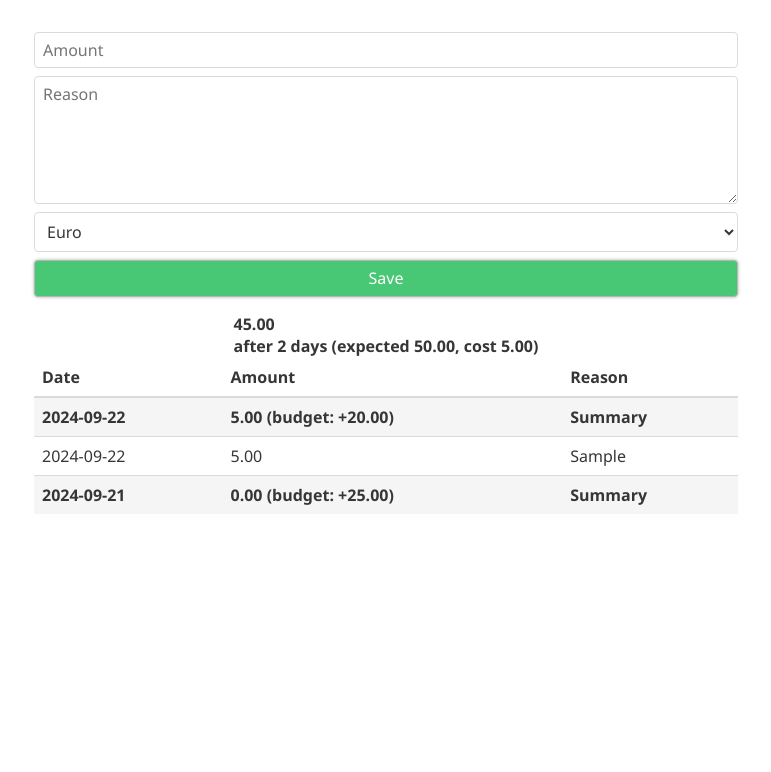
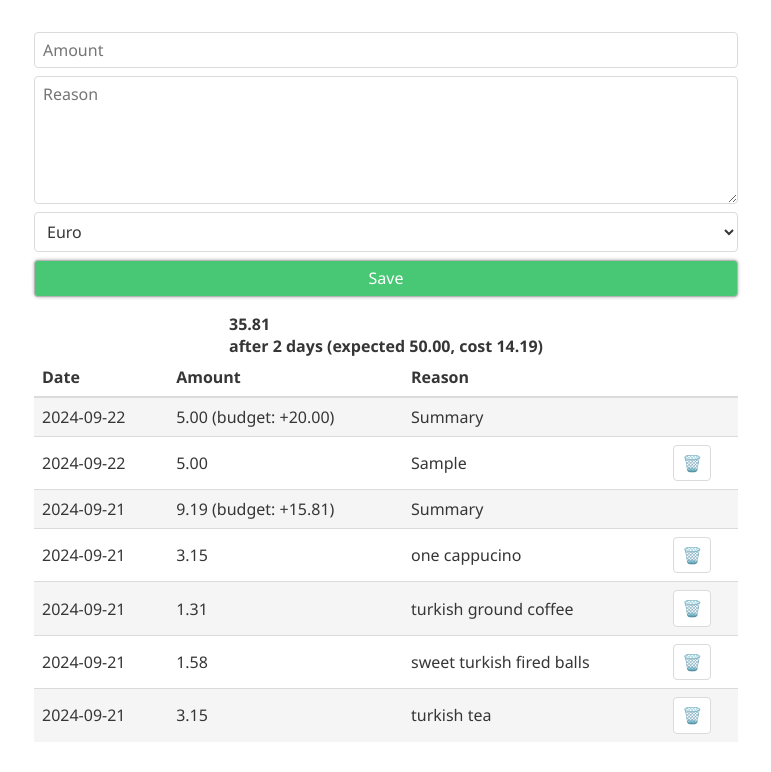
Before and after one commit to vincentrolfs/dagobert, a website with bundled scripts: page index.html in a window 1280 px wide. Both pictures are taken after typing "5", "Sample" into the empty fields and a click on the button "Save". Shown: the whole page, without its empty margins (254-1025 px from the left). Built offline with nearby package versions, Linux system fonts and the light colour scheme.

Commit message:
Implement deletion

```diff
--- a/css/main.css
+++ b/css/main.css
@@ -39,10 +39,14 @@ th {
   text-align: left;
 }
 
-.t-bold {
+#globalStats {
   font-weight: bold;
 }
 
 .blueprint {
   display: none;
 }
+
+.listRow-summary .deleteEntry {
+  display: none;
+}
--- a/index.html
+++ b/index.html
@@ -19,7 +19,7 @@
       </form>
 
       <div class="stats">
-        <span id="globalStats" class="blueprint t-bold">
+        <span id="globalStats" class="blueprint">
           <span class="_result"></span> <br />
           after <span class="_dayCount"></span> days (expected
           <span class="_expected"></span>, cost
@@ -34,13 +34,15 @@
               <th>Date</th>
               <th>Amount</th>
               <th>Reason</th>
+              <th></th>
             </tr>
           </thead>
           <tbody>
             <tr id="listRow" class="blueprint">
-              <td class="_date">1</td>
-              <td class="_amount">2</td>
-              <td class="_reason">3</td>
+              <td class="_date"></td>
+              <td class="_amount"></td>
+              <td class="_reason"></td>
+              <td><button type="button" class="deleteEntry">🗑️</button></td>
             </tr>
           </tbody>
         </table>
--- /dev/null
+++ b/src/actions/deleteEntry.ts
@@ -0,0 +1,26 @@
+import { Classes } from "../constants/constants";
+import { data, saveData } from "../data/data";
+import { render } from "../render/render";
+
+export const deleteEntryAction = () => {
+  document
+    .querySelectorAll<HTMLButtonElement>(`.${Classes.DeleteEntry}`)
+    .forEach(
+      (el) =>
+        (el.onclick = (e) => {
+          const classes = (e.currentTarget as Element).parentElement
+            ?.parentElement?.classList;
+
+          classes?.forEach((c) => {
+            if (c.startsWith(Classes.ListRowEntryId)) {
+              const id = c.substring(Classes.ListRowEntryId.length);
+              data.deleted = data.deleted ?? {};
+              data.deleted[id] = true;
+              saveData();
+            }
+          });
+
+          render();
+        })
+    );
+};
--- a/src/actions/saveCurrency.ts
+++ b/src/actions/saveCurrency.ts
@@ -1,4 +1,5 @@
-import { Currency, data, saveData } from "../data/data";
+import { Currency } from "../constants/constants";
+import { data, saveData } from "../data/data";
 import { find } from "../dom/find";
 
 export const saveCurrencyAction = () => {
--- a/src/actions/setupActions.ts
+++ b/src/actions/setupActions.ts
@@ -1,7 +1,9 @@
 import { addEntryAction } from "./addEntry";
+import { deleteEntryAction } from "./deleteEntry";
 import { saveCurrencyAction } from "./saveCurrency";
 
 export const setupActions = () => {
   saveCurrencyAction();
   addEntryAction();
+  deleteEntryAction();
 };
--- a/src/constants/constants.ts
+++ b/src/constants/constants.ts
@@ -9,3 +9,17 @@ export const currencyFactors: Record<Currency, number> = {
 
 export const DATE_START = "2024-09-21";
 export const BUDGET_PER_DAY = 25;
+
+export const Classes = {
+  Render: "render",
+  ListRowEntry: "listRow-entry",
+  ListRowEntryId: "listRow-entry-id",
+  ListRowSummary: "listRow-summary",
+  DeleteEntry: "deleteEntry",
+};
+
+export const Ids = {
+  Input: "input",
+  ListRow: "listRow",
+  GlobalStats: "globalStats",
+};
--- a/src/data/data.ts
+++ b/src/data/data.ts
@@ -14,6 +14,7 @@ export type Data = {
   settings: {
     defaultCurrency: Currency;
   };
+  deleted?: Record<string, boolean>;
 };
 
 const defaultData: Data = {
@@ -33,5 +34,56 @@ export const data = ((): Data => {
 
 export const saveData = () => {
   console.info("saving", data);
+
+  const newEntries: Data["entries"] = [
+    {
+      id: "4111850078187538",
+      amountOriginal: 120,
+      currencyOriginal: "TRY",
+      currencyFactorOriginal: 0.0262674,
+      amountEur: 3.152088,
+      reason: "one cappucino",
+      timestamp: "2024-09-21T20:53:23.179Z",
+      date: "2024-09-21",
+    },
+    {
+      id: "05052973657392301",
+      amountOriginal: 50,
+      currencyOriginal: "TRY",
+      currencyFactorOriginal: 0.0262674,
+      amountEur: 1.31337,
+      reason: "turkish ground coffee",
+      timestamp: "2024-09-21T20:52:49.030Z",
+      date: "2024-09-21",
+    },
+    {
+      id: "739185707487249",
+      amountOriginal: 60,
+      currencyOriginal: "TRY",
+      currencyFactorOriginal: 0.0262674,
+      amountEur: 1.576044,
+      reason: "sweet turkish fired balls",
+      timestamp: "2024-09-21T20:49:58.645Z",
+      date: "2024-09-21",
+    },
+    {
+      id: "5891633995089558",
+      amountOriginal: 120,
+      currencyOriginal: "TRY",
+      currencyFactorOriginal: 0.0262674,
+      amountEur: 3.152088,
+      reason: "turkish tea",
+      timestamp: "2024-09-21T20:49:47.146Z",
+      date: "2024-09-21",
+    },
+  ];
+  newEntries.forEach((newEntry) => {
+    if (data.entries.find((x) => x.id === newEntry.id)) {
+      return;
+    }
+
+    data.entries.push(newEntry);
+  });
+
   localStorage.setItem(DATA_KEY, JSON.stringify(data));
 };
--- a/src/index.ts
+++ b/src/index.ts
@@ -1,5 +1,4 @@
 import { setupActions } from "./actions/setupActions";
 import { render } from "./render/render";
 
-setupActions();
 render();
--- a/src/render/render.ts
+++ b/src/render/render.ts
@@ -1,4 +1,10 @@
-import { BUDGET_PER_DAY, DATE_START } from "../constants/constants";
+import { setupActions } from "../actions/setupActions";
+import {
+  BUDGET_PER_DAY,
+  DATE_START,
+  Classes,
+  Ids,
+} from "../constants/constants";
 import { Data, data } from "../data/data";
 import { blueprint } from "../dom/blueprint";
 import { find } from "../dom/find";
@@ -11,11 +17,15 @@ let renderCount = 0;
 export const render = () => {
   const className = reset();
 
-  find<HTMLSelectElement>("input", "currencyOriginal").value =
+  find<HTMLSelectElement>(Ids.Input, "currencyOriginal").value =
     data.settings.defaultCurrency;
 
   const entriesByDate = data.entries.reduce<Record<string, Data["entries"]>>(
     (entries, entry) => {
+      if (data.deleted?.[entry.id]) {
+        return entries;
+      }
+
       entries[entry.date] = entries[entry.date] ?? [];
       entries[entry.date].push(entry);
       return entries;
@@ -34,7 +44,7 @@ export const render = () => {
     globalSum += sum;
 
     blueprint(
-      "listRow",
+      Ids.ListRow,
       {
         date: date,
         amount:
@@ -44,18 +54,18 @@ export const render = () => {
           )})`,
         reason: "Summary",
       },
-      [className, "t-bold"]
+      [className, Classes.ListRowSummary]
     );
 
     entries.forEach((e) => {
       blueprint(
-        "listRow",
+        Ids.ListRow,
         {
           date: e.date,
           amount: formatNum(e.amountEur),
           reason: e.reason,
         },
-        [className]
+        [className, Classes.ListRowEntry, `${Classes.ListRowEntryId}${e.id}`]
       );
     });
 
@@ -67,7 +77,7 @@ export const render = () => {
   }
 
   blueprint(
-    "globalStats",
+    Ids.GlobalStats,
     {
       dayCount: dayCount.toString(),
       cost: formatNum(globalSum),
@@ -76,14 +86,16 @@ export const render = () => {
     },
     [className]
   );
+
+  setupActions();
 };
 
 const reset = () => {
   document
-    .querySelectorAll(`._render${renderCount}`)
+    .querySelectorAll(`.${Classes.Render}${renderCount}`)
     .forEach((x) => x.remove());
 
   renderCount++;
 
-  return `_render${renderCount}`;
+  return `${Classes.Render}${renderCount}`;
 };
```
Also changed, not shown: dist/index.js.
